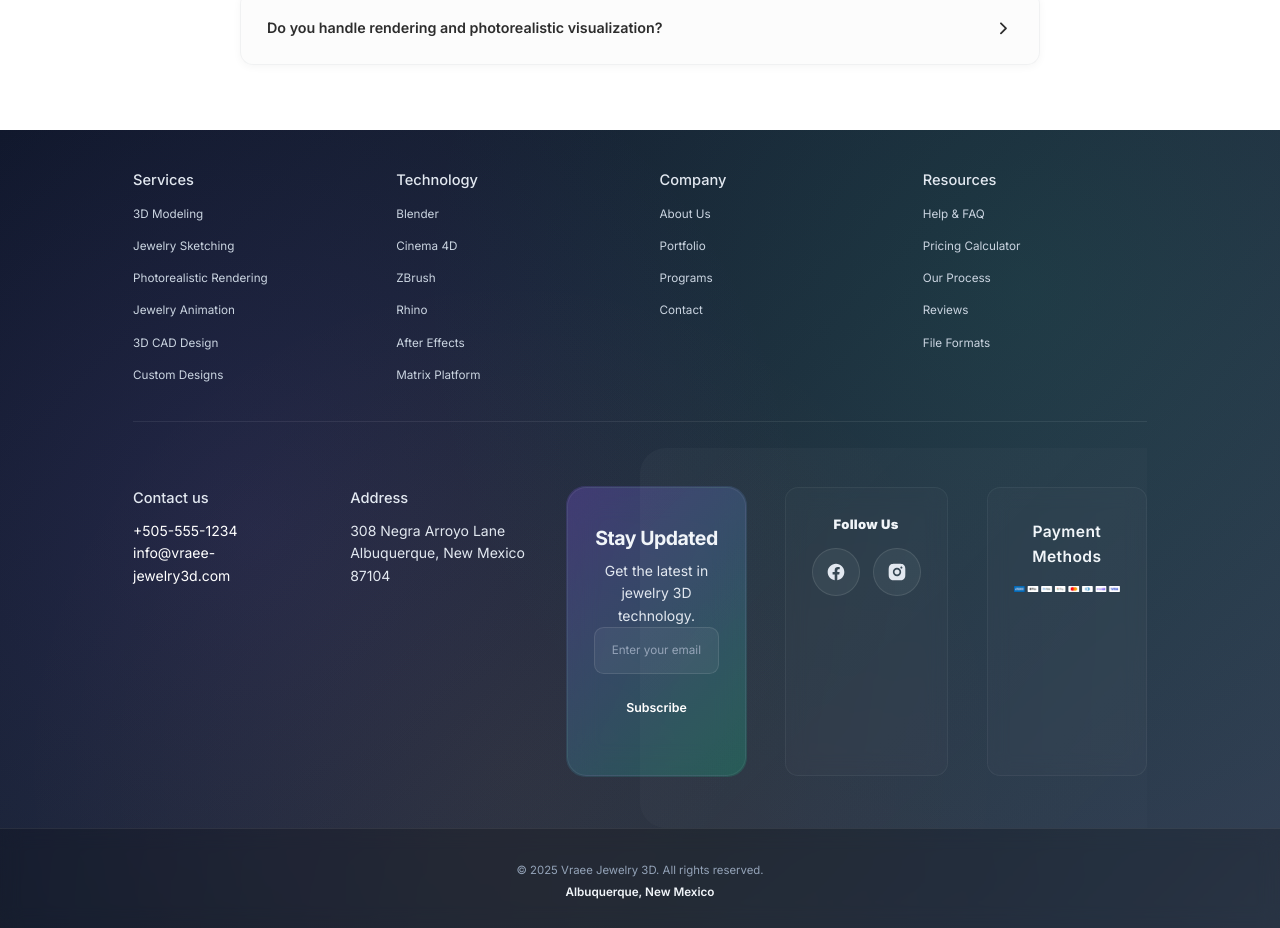
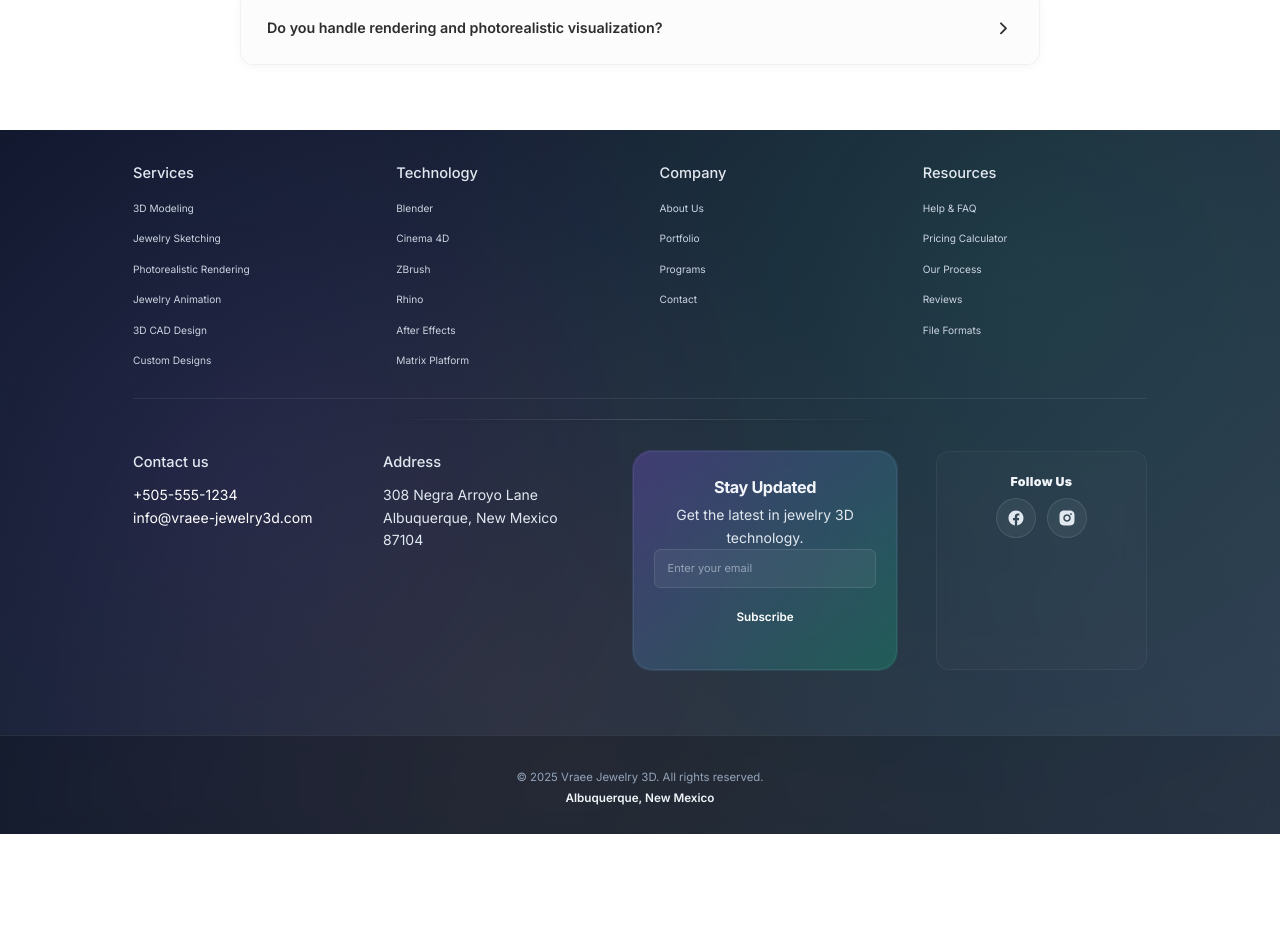
Before and after one commit to mkoyan44/vraee-frontend, a Next.js app in the folder frontend/: page /client in a window 1280 px wide. Shown: the part 5540-6468 px from the top of the page. After the commit the page ends 6374 px from the top, so only its background shows below. Built offline with nearby package versions, Linux system fonts and the light colour scheme; no server answers.

Commit message:
/sax kayfota

```diff
--- a/frontend/src/assets/styles/client/components/footer.module.scss
+++ b/frontend/src/assets/styles/client/components/footer.module.scss
@@ -25,9 +25,9 @@
   }
 
   .menu_bar {
-    padding: 3rem 0 2rem;
+    padding: 2.5rem 0 1.5rem;
     border-bottom: 1px solid rgba(255,255,255,0.08);
-    margin-bottom: 2rem;
+    margin-bottom: 1.5rem;
 
     @media screen and (max-width: 767px) {
       padding: 2rem 0 1.5rem;
@@ -98,13 +98,14 @@
         }
 
         li {
-          margin-bottom: 0.75rem;
+          margin-bottom: 0.625rem;
 
           a {
             color: #cbd5e1;
             text-decoration: none;
-            font-size: 0.9rem;
+            font-size: 0.78rem;
             font-weight: 400;
+            line-height: 1.5;
             transition: all 0.3s cubic-bezier(0.4, 0, 0.2, 1);
             position: relative;
             display: inline-block;
@@ -137,8 +138,8 @@
   .wrapper {
     display: grid;
     grid-template-columns: 1fr 1fr;
-    gap: 2rem;
-    padding: 3rem 0 4rem;
+    gap: 1.5rem;
+    padding: 2.5rem 0 3rem;
     position: relative;
 
     &::after {
@@ -157,8 +158,9 @@
       grid-template-columns: repeat(2, 1fr) 2fr 2fr;
       grid-template-areas:
         "contact address newsletter newsletter"
-        "social payments newsletter newsletter";
-      gap: 2.5rem;
+        "social . newsletter newsletter";
+      gap: 2rem;
+      margin-bottom: 2rem;
 
       .contact_info {
         grid-area: contact;
@@ -178,15 +180,21 @@
         margin-top: 0;
       }
 
-      .payments_right {
-        grid-area: payments;
-        margin-top: 0;
+      &::after {
+        content: '';
+        position: absolute;
+        bottom: -1rem;
+        left: 25%;
+        right: 25%;
+        height: 1px;
+        background: linear-gradient(90deg, transparent, rgba(255,255,255,0.15), transparent);
+        box-shadow: 0 1px 3px rgba(0,0,0,0.1);
       }
     }
 
     @media screen and (min-width: 1024px) {
-      grid-template-columns: 2fr 2fr 2fr 1.8fr 1.8fr;
-      grid-template-areas: "contact address newsletter social payments";
+      grid-template-columns: 2fr 2fr 2.5fr 2fr;
+      grid-template-areas: "contact address newsletter social";
       gap: 2.5rem;
     }
 
@@ -203,7 +211,7 @@
     position: relative;
     background: linear-gradient(135deg, rgba(139, 92, 246, 0.1) 0%, rgba(16, 185, 129, 0.1) 100%);
     border-radius: 1.5rem;
-    padding: 3rem 2rem;
+    padding: 2rem 1.5rem;
     backdrop-filter: blur(15px);
     border: 1px solid rgba(255,255,255,0.08);
     position: relative;
@@ -225,31 +233,31 @@
 
       h3 {
         color: #f1f5f9;
-        font-size: 1.5rem;
+        font-size: 1.25rem;
         font-weight: 700;
-        margin-bottom: 0.75rem;
+        margin-bottom: 0.5rem;
         letter-spacing: -0.025em;
       }
 
       .rte > p {
         color: #cbd5e1;
-        font-size: 0.95rem;
-        line-height: 1.6;
-        margin-bottom: 1.5rem;
-        max-width: 300px;
+        font-size: 0.875rem;
+        line-height: 1.5;
+        margin-bottom: 1rem;
+        max-width: 280px;
         margin-left: auto;
         margin-right: auto;
       }
 
       input {
         width: 100%;
-        padding: 1rem 1.25rem;
+        padding: 0.75rem 1rem;
         border: 1px solid rgba(255,255,255,0.1);
-        border-radius: 0.75rem;
+        border-radius: 0.5rem;
         background: rgba(255,255,255,0.05);
         color: #e2e8f0;
-        font-size: 0.9rem;
-        margin-bottom: 1rem;
+        font-size: 0.85rem;
+        margin-bottom: 0.75rem;
         transition: all 0.3s ease;
 
         &::placeholder {
@@ -266,15 +274,15 @@
 
       button {
         width: 100%;
-        padding: 0.875rem 1.5rem;
+        padding: 0.75rem 1.25rem;
         background: linear-gradient(135deg, var(--color-primary), var(--color-secondary));
         border: none;
-        border-radius: 0.75rem;
+        border-radius: 0.5rem;
         color: white;
         font-weight: 600;
         cursor: pointer;
         transition: all 0.3s ease;
-        font-size: 0.95rem;
+        font-size: 0.9rem;
 
         &:hover {
           transform: translateY(-1px);
@@ -303,8 +311,8 @@
     display: flex;
     flex-direction: column;
     align-items: center;
-    gap: 1.5rem;
-    padding: 2rem;
+    gap: 1.25rem;
+    padding: 1.5rem;
     background: rgba(255,255,255,0.02);
     border-radius: 1rem;
     backdrop-filter: blur(10px);
@@ -315,15 +323,15 @@
 
       div:first-child {
         color: #f1f5f9;
-        font-size: 1rem;
+        font-size: 0.95rem;
         font-weight: 600;
-        margin-bottom: 1rem;
+        margin-bottom: 0.5rem;
         letter-spacing: 0.025em;
       }
 
       .social_list {
         display: flex;
-        gap: 1rem;
+        gap: 0.875rem;
         justify-content: center;
         align-items: center;
 
@@ -331,8 +339,8 @@
           display: flex;
           align-items: center;
           justify-content: center;
-          width: 48px;
-          height: 48px;
+          width: 40px;
+          height: 40px;
           border-radius: 50%;
           background: rgba(255,255,255,0.05);
           border: 1px solid rgba(255,255,255,0.1);
@@ -340,8 +348,8 @@
           position: relative;
 
           svg {
-            width: 20px;
-            height: 20px;
+            width: 18px;
+            height: 18px;
           }
 
           &::before {
--- a/frontend/src/components/footer/footer.tsx
+++ b/frontend/src/components/footer/footer.tsx
@@ -225,11 +225,6 @@ const Footer: React.FC = () => {
                             </ul>
                         </div>
                     </div>
-
-                    <div className={styles.payments_right}>
-                        <div className={styles.payments_label}>Payment Methods</div>
-                        <Image src={'/payments.png'} alt='Accepted payment methods' width={'280'} height={'28'}/>
-                    </div>
                 </div>
             </div>
             <div className={styles.copyright_bottom}>
```
